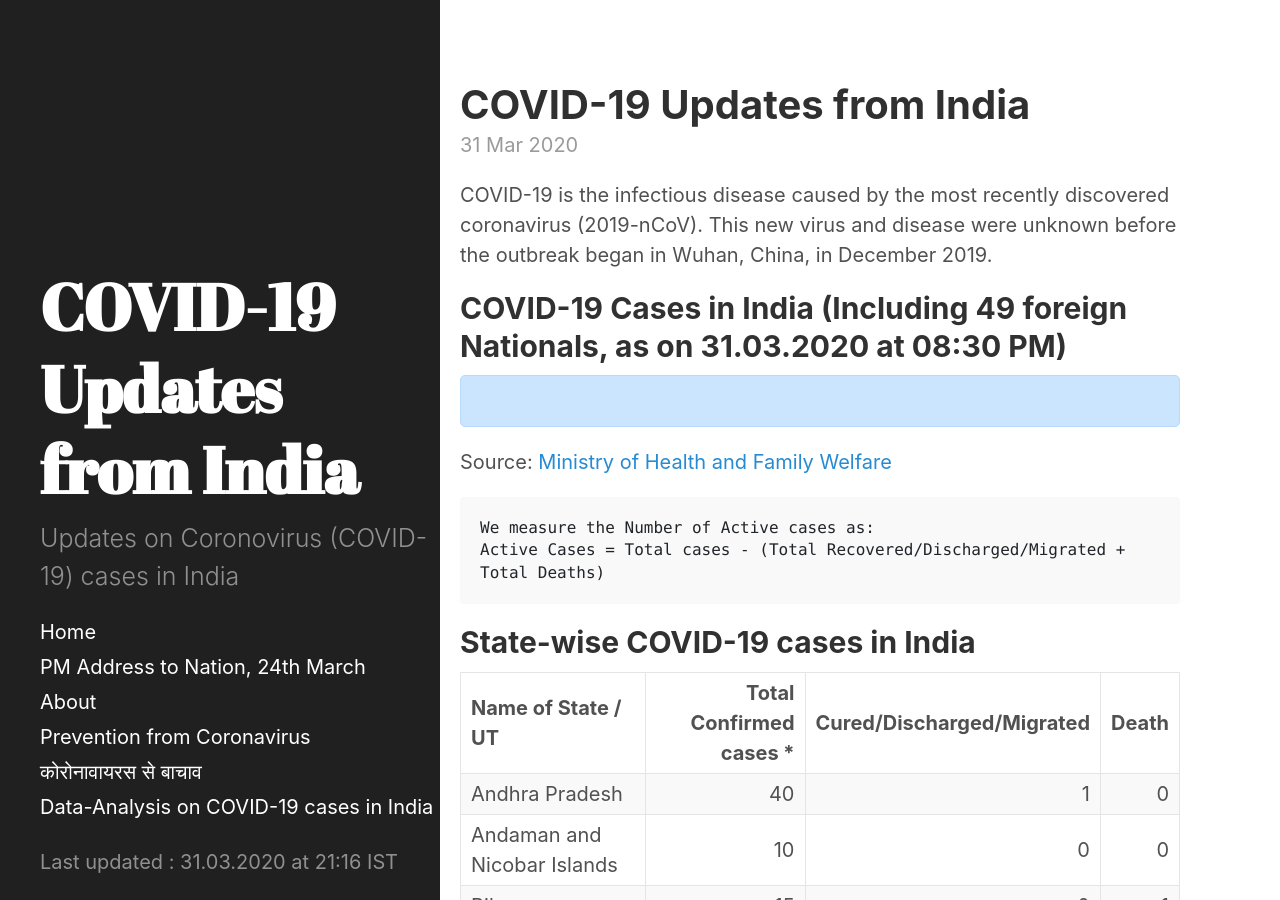
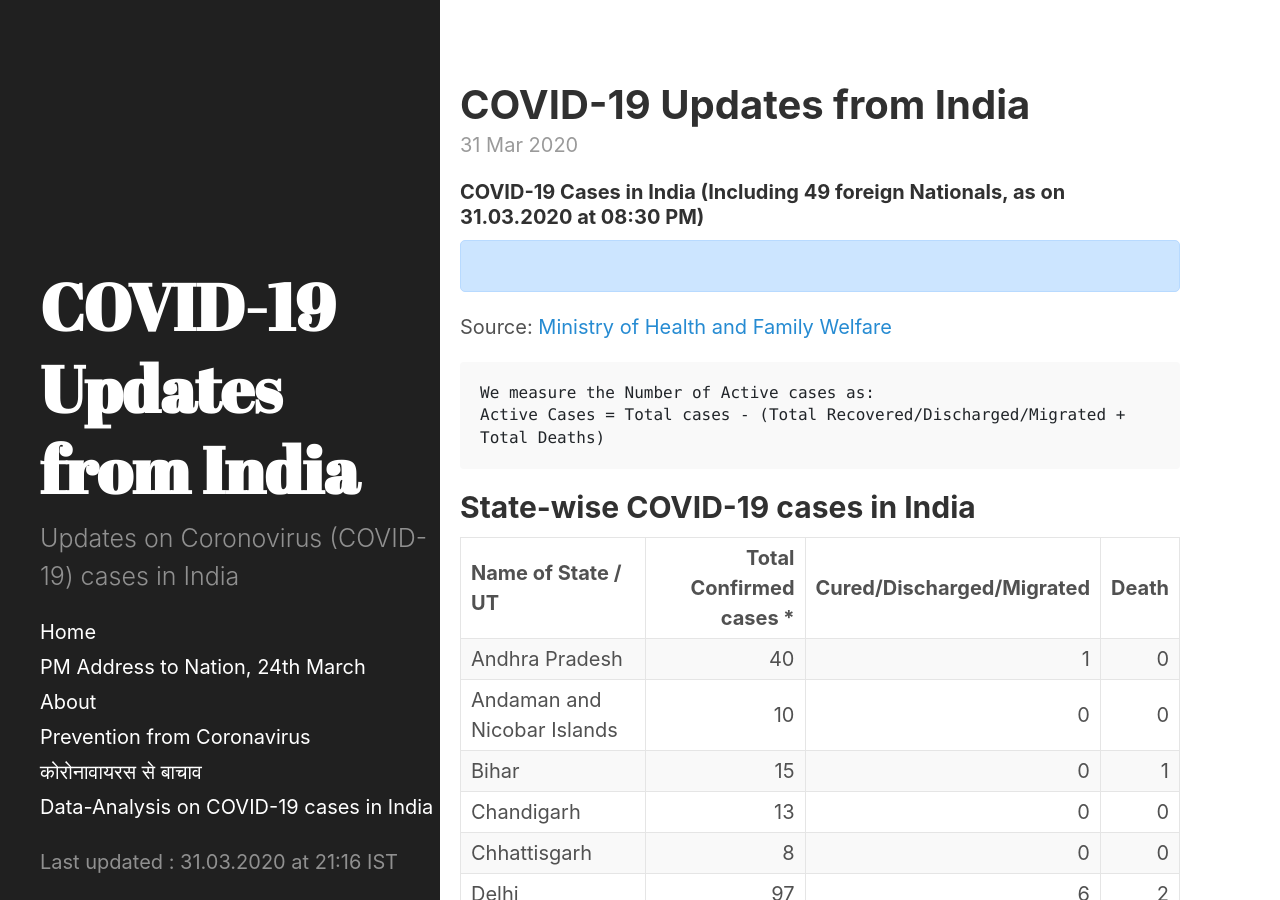
Before and after one commit to bhooraj/covid19updates-india, a Jekyll site: the page built from _posts/2020-03-31-home.md, in a window 1280 px wide and 900 px high. Built offline with Jekyll 4.4.1, drawn with Linux system fonts in a browser that asks for light colours; some of the changed text lies outside the part shown.

Commit message:
change to head and home files

```diff
--- a/_includes/head.html
+++ b/_includes/head.html
@@ -50,11 +50,13 @@
       $(document).ready(function(){
           $('div.datatable-begin').nextUntil('div.datatable-end', 'table').addClass('display');
           $("table").attr("id","displayT");
+          $("table").attr("class","table");
           $('#displayT').DataTable( {
               paging: false,
               stateSave: true,
               searching: true
           });
+          $('table').wrap('<div class="container-fluid table-responsive" style="font-size: 0.8em;"></div>');
        });
     </script>
     {% endif %}
--- a/_posts/2020-03-31-home.md
+++ b/_posts/2020-03-31-home.md
@@ -4,9 +4,7 @@ title: COVID-19 Updates from India
 last_update: true
 ---
 
-COVID-19 is the infectious disease caused by the most recently discovered coronavirus (2019-nCoV). This new virus and disease were unknown before the outbreak began in Wuhan, China, in December 2019.
-
-## COVID-19 Cases in India (Including 49 foreign Nationals, as on 31.03.2020 at 08:30 PM)
+#### COVID-19 Cases in India (Including 49 foreign Nationals, as on 31.03.2020 at 08:30 PM)
 <div class="alert alert-primary" role="alert">
 <p id = "totalcases" style="font-size: 1.2rem; font-weight: bold;"></p>
 <p id = "totalrecovered" style="font-size: 1.2rem; font-weight: bold;"></p>
@@ -27,6 +25,8 @@ Active Cases = Total cases - (Total Recovered/Discharged/Migrated + Total Deaths
 {% include table-20200331-2116.md %}
 
 <div class="datatable-end"></div>
+<br>
 
+***Note:*** *Data shown in the table is collected through Newspaper articles, Govt. sites and Press releases.*
 
-***Note:** Data shown in the table is collected through Newspaper articles, Govt. sites and Press releases.*
+COVID-19 is the infectious disease caused by the most recently discovered coronavirus (2019-nCoV). This new virus and disease were unknown before the outbreak began in Wuhan, China, in December 2019.
```
